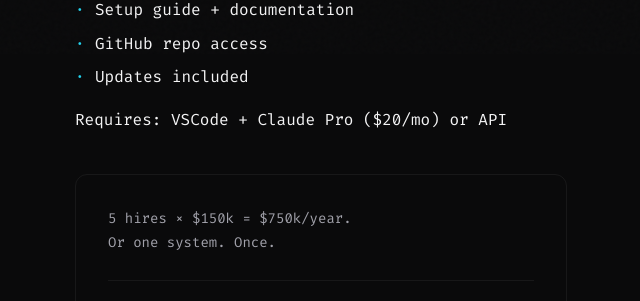
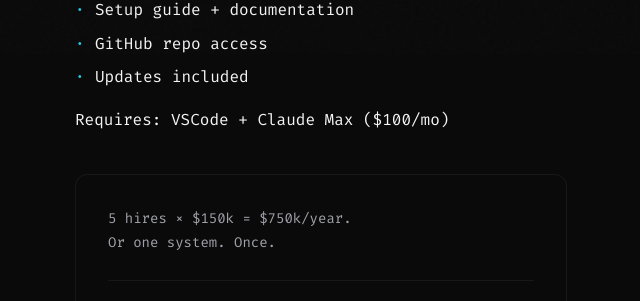
Before and after one commit to BellaBe/bellabe.github.io, a Jekyll site: the page built from leanos.html, in a window 1280 px wide. Shown: the part 846-1147 px from the top of the page, without its empty margins (319-959 px from the left). Built offline with Jekyll 4.4.1, drawn with Linux system fonts in a browser that asks for light colours.

Commit message:
fix content

```diff
--- a/leanos.html
+++ b/leanos.html
@@ -43,7 +43,7 @@ description: "AI operating system for tech-savvy founders. 181 skills, 30+ agent
       <li>GitHub repo access</li>
       <li>Updates included</li>
     </ul>
-    <p class="requires-note">Requires: VSCode + Claude Pro ($20/mo) or API</p>
+    <p class="requires-note">Requires: VSCode + Claude Max ($100/mo)</p>
   </div>
 
   <!-- Pricing -->
```
